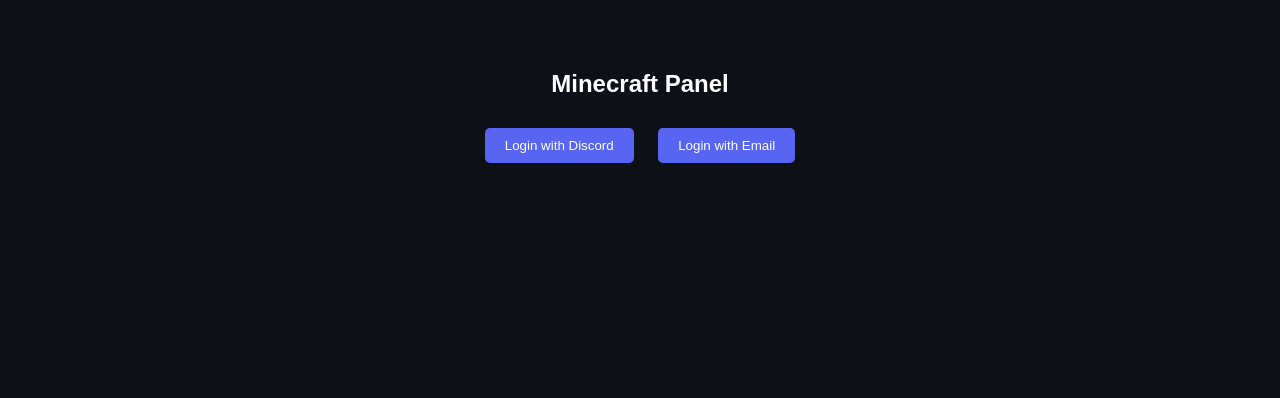
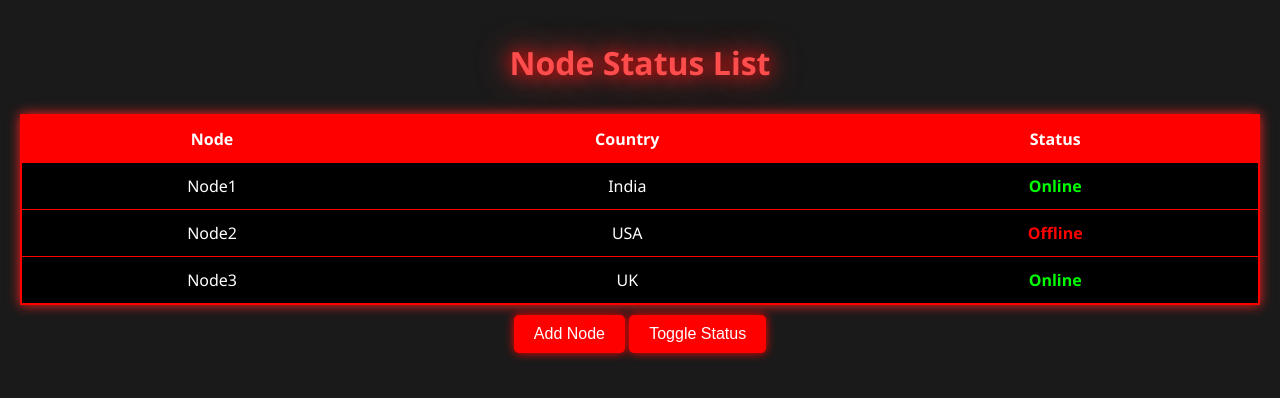
Before and after one commit to AASHIRWADGAMINGXD/ReptideHosting, a plain HTML site: page index.html in a window 1280 px wide. Drawn offline with Linux system fonts and the light colour scheme.

Commit message:
Update index.html

```diff
--- a/index.html
+++ b/index.html
@@ -2,17 +2,169 @@
 <html lang="en">
 <head>
   <meta charset="UTF-8">
-  <title>Minecraft Panel - Login</title>
-  <link rel="stylesheet" href="style.css">
+  <meta name="viewport" content="width=device-width, initial-scale=1.0">
+  <title>Status List</title>
+  <style>
+    body {
+      font-family: 'Segoe UI', sans-serif;
+      background-color: #1a1a1a;
+      color: #fff;
+      margin: 0;
+      padding: 20px;
+    }
+
+    h1 {
+      text-align: center;
+      color: #ff4c4c;
+      margin-bottom: 30px;
+      animation: glow 2s infinite alternate;
+    }
+
+    @keyframes glow {
+      0% { text-shadow: 0 0 5px #ff0000, 0 0 10px #ff4c4c; }
+      100% { text-shadow: 0 0 20px #ff0000, 0 0 40px #ff4c4c; }
+    }
+
+    table {
+      width: 100%;
+      border-collapse: collapse;
+      background-color: #000;
+      border: 2px solid #ff0000;
+      box-shadow: 0 0 15px #ff0000;
+      animation: pulse 3s infinite;
+    }
+
+    @keyframes pulse {
+      0% { box-shadow: 0 0 5px #ff0000; }
+      50% { box-shadow: 0 0 20px #ff4c4c; }
+      100% { box-shadow: 0 0 5px #ff0000; }
+    }
+
+    th, td {
+      padding: 12px;
+      text-align: center;
+      border-bottom: 1px solid #ff0000;
+      transition: all 0.3s ease;
+    }
+
+    th {
+      background-color: #ff0000;
+      color: #fff;
+    }
+
+    td.online {
+      color: #00ff00;
+      font-weight: bold;
+      animation: blinkGreen 1s infinite;
+    }
+
+    td.offline {
+      color: #ff0000;
+      font-weight: bold;
+      animation: blinkRed 1s infinite;
+    }
+
+    @keyframes blinkGreen {
+      0%, 50%, 100% { color: #00ff00; }
+      25%, 75% { color: #66ff66; }
+    }
+
+    @keyframes blinkRed {
+      0%, 50%, 100% { color: #ff0000; }
+      25%, 75% { color: #ff6666; }
+    }
+
+    button {
+      background-color: #ff0000;
+      color: #fff;
+      border: none;
+      padding: 10px 20px;
+      margin: 10px 0;
+      cursor: pointer;
+      font-size: 16px;
+      border-radius: 5px;
+      transition: transform 0.2s, box-shadow 0.2s;
+      box-shadow: 0 0 10px #ff0000;
+    }
+
+    button:hover {
+      transform: scale(1.1);
+      box-shadow: 0 0 20px #ff4c4c;
+    }
+
+    button:active {
+      transform: scale(0.95);
+      box-shadow: 0 0 5px #ff0000;
+    }
+  </style>
 </head>
 <body>
-  <div class="login-box">
-    <h2>Minecraft Panel</h2>
-    <button id="discordLogin">Login with Discord</button>
-    <button id="firebaseLogin">Login with Email</button>
+
+  <h1>Node Status List</h1>
+
+  <table>
+    <thead>
+      <tr>
+        <th>Node</th>
+        <th>Country</th>
+        <th>Status</th>
+      </tr>
+    </thead>
+    <tbody id="statusList">
+      <tr>
+        <td>Node1</td>
+        <td>India</td>
+        <td class="online">Online</td>
+      </tr>
+    </tbody>
+  </table>
+
+  <div style="text-align:center;">
+    <button onclick="addNode()">Add Node</button>
+    <button onclick="toggleStatus()">Toggle Status</button>
   </div>
-  <script src="https://www.gstatic.com/firebasejs/9.6.1/firebase-app.js"></script>
-  <script src="https://www.gstatic.com/firebasejs/9.6.1/firebase-auth.js"></script>
-  <script src="static/script.js"></script>
+
+  <script>
+    const tbody = document.getElementById('statusList');
+
+    let nodes = [
+      { name: 'Node2', country: 'USA', status: 'Offline' },
+      { name: 'Node3', country: 'UK', status: 'Online' }
+    ];
+
+    function renderNodes() {
+      tbody.innerHTML = `<tr>
+        <td>Node1</td>
+        <td>India</td>
+        <td class="online">Online</td>
+      </tr>`;
+      nodes.forEach(node => {
+        const tr = document.createElement('tr');
+        tr.innerHTML = `
+          <td>${node.name}</td>
+          <td>${node.country}</td>
+          <td class="${node.status.toLowerCase()}">${node.status}</td>
+        `;
+        tbody.appendChild(tr);
+      });
+    }
+
+    function addNode() {
+      const newNode = { name: 'Node' + (nodes.length + 2), country: 'Germany', status: 'Online' };
+      nodes.push(newNode);
+      renderNodes();
+    }
+
+    function toggleStatus() {
+      nodes = nodes.map(node => {
+        node.status = node.status === 'Online' ? 'Offline' : 'Online';
+        return node;
+      });
+      renderNodes();
+    }
+
+    renderNodes();
+  </script>
+
 </body>
 </html>
```
